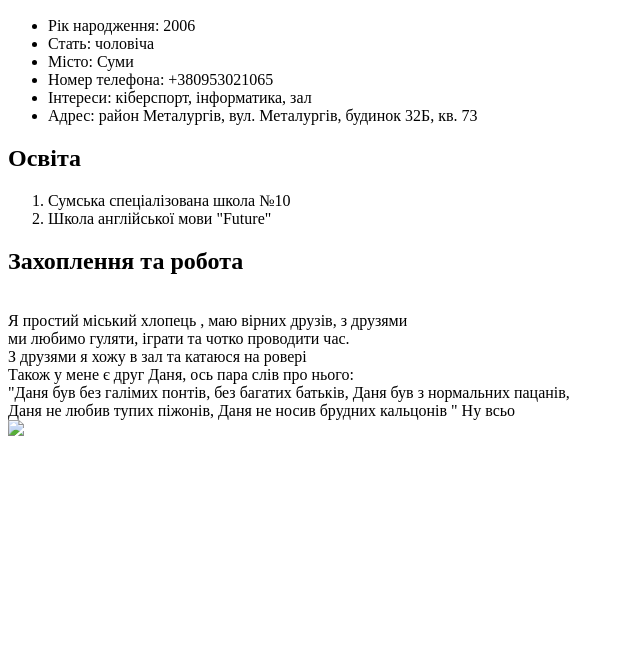
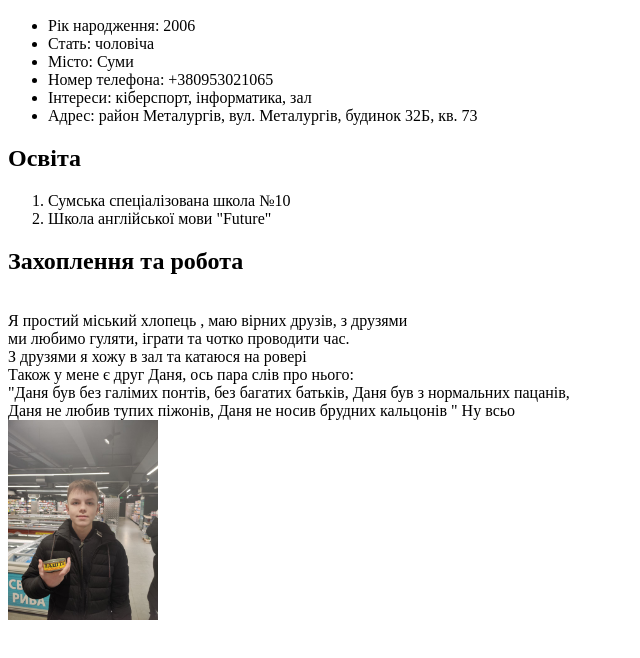
Before and after one commit to TGCorleone/slichanov01, a plain HTML site: page Резюме.html in a window 1280 px wide. Shown: the part 110-768 px from the top of the page, without its empty margins (0-640 px from the left). Drawn offline with Linux system fonts and the light colour scheme.

Commit message:
Update Резюме.html

```diff
--- a/Резюме.html
+++ b/Резюме.html
@@ -31,6 +31,6 @@
     Також у мене є друг Даня, ось пара слів про нього:<br>
     "Даня був без галімих понтів, без багатих батьків, Даня був з нормальних пацанів,<br>
     Даня не любив тупих піжонів, Даня не носив брудних кальцонів " Ну всьо<br>
-    <img src="фотопаша1.jpg" style="width: 150px">
+    <img src="фото паша1.jpg" style="width: 150px">
 </body>
 </html>
```
